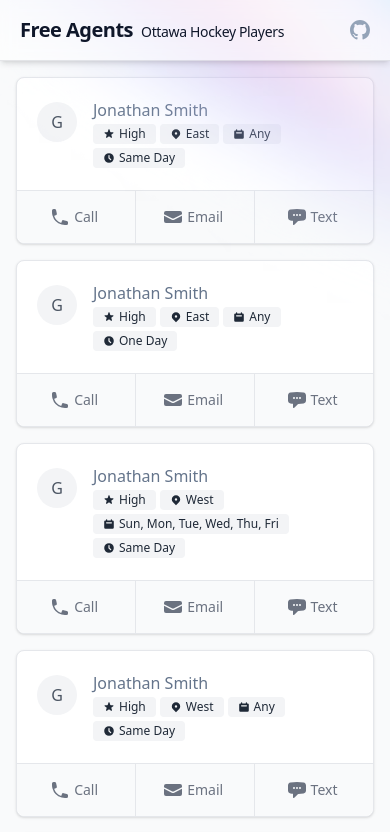
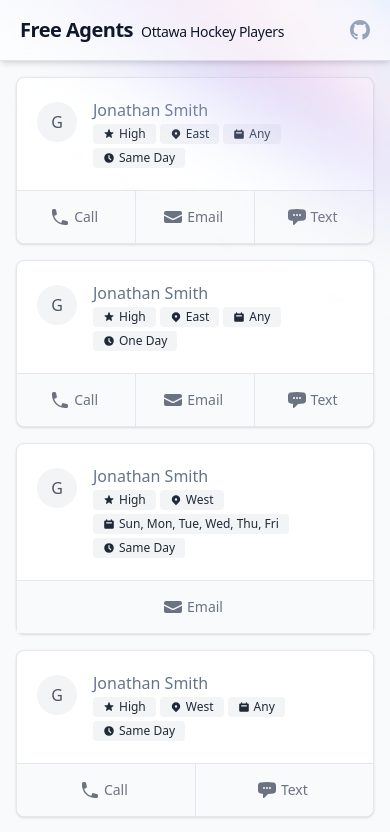
Before and after one commit to scraymer/ottawa-hockey-players, an Angular app: page /free-agents in a window 390 px wide. Shown: the top 832 px of the page. Built offline with nearby package versions, Linux system fonts and the light colour scheme; a web font is replaced by a local one.

Commit message:
Allow agents without phone or email

```diff
--- a/src/app/free-agents/free-agents-card/free-agents-card.component.html
+++ b/src/app/free-agents/free-agents-card/free-agents-card.component.html
@@ -32,7 +32,7 @@
 
   <!-- Actions -->
   <ul class="flex text-sm font-medium text-center text-gray-500 rounded-lg divide-x divide-gray-200 dark:divide-gray-600 dark:text-gray-400">
-    <li class="w-full">
+    <li class="w-full" *ngIf="agent.phone">
         <a href="tel:{{ agent.phone }}" class="inline-flex items-center justify-center text-center p-4 w-full bg-gray-50 hover:text-slate-900 hover:bg-gray-100 focus:outline-none dark:bg-gray-700 dark:hover:text-slate-300 dark:hover:bg-gray-600 rounded-bl-lg">
           <svg xmlns="http://www.w3.org/2000/svg" viewBox="0 0 20 20" fill="currentColor" class="mr-1 -ml-1 w-5 h-5">
             <path fill-rule="evenodd" d="M2 3.5A1.5 1.5 0 013.5 2h1.148a1.5 1.5 0 011.465 1.175l.716 3.223a1.5 1.5 0 01-1.052 1.767l-.933.267c-.41.117-.643.555-.48.95a11.542 11.542 0 006.254 6.254c.395.163.833-.07.95-.48l.267-.933a1.5 1.5 0 011.767-1.052l3.223.716A1.5 1.5 0 0118 15.352V16.5a1.5 1.5 0 01-1.5 1.5H15c-1.149 0-2.263-.15-3.326-.43A13.022 13.022 0 012.43 8.326 13.019 13.019 0 012 5V3.5z" clip-rule="evenodd" />
@@ -40,7 +40,7 @@
           Call
         </a>
     </li>
-    <li class="w-full">
+    <li class="w-full" *ngIf="agent.email">
         <a href="mailto:{{ agent.email }}" class="inline-flex items-center justify-center text-center p-4 w-full bg-gray-50 hover:text-slate-900 hover:bg-gray-100 focus:outline-none dark:bg-gray-700 dark:hover:text-slate-300 dark:hover:bg-gray-600">
           <svg xmlns="http://www.w3.org/2000/svg" viewBox="0 0 20 20" fill="currentColor" class="mr-1 -ml-1 w-5 h-5">
             <path d="M3 4a2 2 0 00-2 2v1.161l8.441 4.221a1.25 1.25 0 001.118 0L19 7.162V6a2 2 0 00-2-2H3z" />
@@ -49,7 +49,7 @@
           Email
         </a>
     </li>
-    <li class="w-full">
+    <li class="w-full" *ngIf="agent.phone">
         <a href="sms:{{ agent.phone }}" class="inline-flex items-center justify-center text-center p-4 w-full bg-gray-50 hover:text-slate-900 hover:bg-gray-100 focus:outline-none dark:bg-gray-700 dark:hover:text-slate-300 dark:hover:bg-gray-600 rounded-br-lg">
           <svg xmlns="http://www.w3.org/2000/svg" viewBox="0 0 20 20" fill="currentColor" class="mr-1 -ml-1 w-5 h-5">
             <path fill-rule="evenodd" d="M10 2c-2.236 0-4.43.18-6.57.524C1.993 2.755 1 4.014 1 5.426v5.148c0 1.413.993 2.67 2.43 2.902.848.137 1.705.248 2.57.331v3.443a.75.75 0 001.28.53l3.58-3.579a.78.78 0 01.527-.224 41.202 41.202 0 005.183-.5c1.437-.232 2.43-1.49 2.43-2.903V5.426c0-1.413-.993-2.67-2.43-2.902A41.289 41.289 0 0010 2zm0 7a1 1 0 100-2 1 1 0 000 2zM8 8a1 1 0 11-2 0 1 1 0 012 0zm5 1a1 1 0 100-2 1 1 0 000 2z" clip-rule="evenodd" />
--- a/src/assets/data/free-agents.json
+++ b/src/assets/data/free-agents.json
@@ -32,7 +32,6 @@
     "skill_level": "Medium",
     "minimum_notice": "Same Day",
     "email": "jonathan.smith@example.com",
-    "phone": "613-555-1234",
     "source": "CRHL"
   },
   {
@@ -43,7 +42,6 @@
     "availability": "Any",
     "skill_level": "Medium",
     "minimum_notice": "One Day",
-    "email": "jonathan.smith@example.com",
     "phone": "613-555-1234",
     "source": "CRHL"
   },
@@ -55,8 +53,6 @@
     "availability": "Any",
     "skill_level": "Medium",
     "minimum_notice": "Same Day",
-    "email": "jonathan.smith@example.com",
-    "phone": "613-555-1234",
     "source": "CRHL"
   },
   {
@@ -92,7 +88,6 @@
     "skill_level": "Low",
     "minimum_notice": "Same Day",
     "email": "jonathan.smith@example.com",
-    "phone": "613-555-1234",
     "source": "CRHL"
   },
   {
@@ -151,7 +146,6 @@
     "availability": "Any",
     "skill_level": "High",
     "minimum_notice": "Same Day",
-    "email": "jonathan.smith@example.com",
     "phone": "613-555-1234",
     "source": "CRHL"
   },
@@ -163,8 +157,6 @@
     "availability": "Sun, Fri, Sat",
     "skill_level": "Medium",
     "minimum_notice": "Same Day",
-    "email": "jonathan.smith@example.com",
-    "phone": "613-555-1234",
     "source": "CRHL"
   },
   {
@@ -200,7 +192,6 @@
     "skill_level": "High",
     "minimum_notice": "Same Day",
     "email": "jonathan.smith@example.com",
-    "phone": "613-555-1234",
     "source": "CRHL"
   },
   {
@@ -535,7 +526,6 @@
     "availability": "Any",
     "skill_level": "High",
     "minimum_notice": "Same Day",
-    "email": "jonathan.smith@example.com",
     "phone": "613-555-1234",
     "source": "CRHL"
   },
@@ -571,8 +561,6 @@
     "availability": "Any",
     "skill_level": "High",
     "minimum_notice": "Same Day",
-    "email": "jonathan.smith@example.com",
-    "phone": "613-555-1234",
     "source": "CRHL"
   },
   {
```
Also changed, not shown: 1 other file (tests, documents, lock files or other folders).
